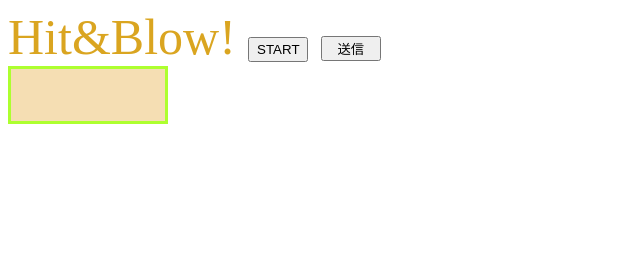
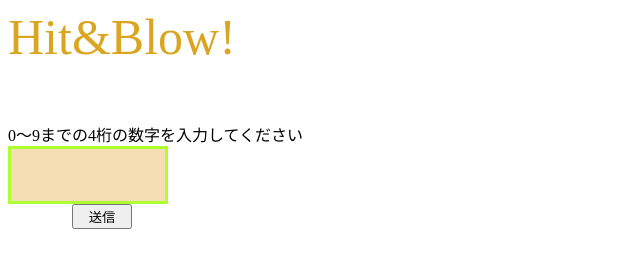
Before and after one commit to kok1219/HitAndBlow, a plain HTML site: page index.html in a window 1280 px wide. Both pictures are taken after a click on the button "START". Shown: the whole page, without its empty margins (0-640 px from the left). Drawn offline with Linux system fonts and the light colour scheme.

Commit message:
displaySet

```diff
--- a/index.html
+++ b/index.html
@@ -18,26 +18,37 @@
     #submit,#startBtn{
         width: 60px;
         height: 25px;
+        justify-content: center;
     }
 
 </style>
 
 <body>
-    <div style = "font-size:50px;color: goldenrod;">
-        Hit&Blow!
-        <button id ="startBtn" onclick = "newGame()">START</button>
-        <button id ="submit" type="submit">送信</button>
-    </div>
-    <input type="number" id="inputArea">
+    <div style = "font-size:50px;color: goldenrod;">Hit&Blow!</div>
+    <p id ="start">スタートを押して4桁のランダムな数字を決定してくだい</p>
+    <div id ="select">0〜9までの4桁の数字を入力してください</div>
+    <input type="number" id="inputArea"><br>
+    <button id ="startBtn" onclick = "newGame()">START</button>
+    <button id ="submit" type="submit">送信</button>
     <div id="outputArea"></div>
 
 
     <script>
         let inputNum = [];
         let queNum = [];
+        let startBtn = document.getElementsByClassName('startBtn');
+
+        document.getElementById("select").style.visibility = "hidden";
+        document.getElementById("submit").style.visibility = "hidden";
+
 
         //スタートボタンクリック時に重複のないランダムな4桁の数字を出力
         function newGame(){
+            document.getElementById("startBtn").style.visibility = "hidden";
+            document.getElementById("start").style.visibility = "hidden";
+            document.getElementById("select").style.visibility = "visible";
+            document.getElementById("submit").style.visibility = "visible";
+
             const numList = ["0","1","2","3","4","5","6","7","8","9"];
             for(let i=0; i<4; i++){
                 let ran = Math.floor(Math.random() * numList.length);
@@ -46,6 +57,7 @@
             }
             console.log(queNum);
         }
+
 
         //数字の桁数と重複の判定
         submit.addEventListener('click', function(){
@@ -57,10 +69,11 @@
             if(digit === 4){
                 let splits = inputNum.split("");
                 let setNum = Array.from(new Set(splits)).length;
+                let count = 0
 
+                count++;
                 console.count(splits);
                 console.log(setNum);
-
 
                 if(setNum < 4){
                     document.getElementById("outputArea").textContent = ("数字は重複しないようにしてください");
@@ -70,7 +83,7 @@
                 document.getElementById("outputArea").textContent = ("数字は4桁で入力してください");
                 return
             }
-
+            document.getElementById("inputArea").value = "";
         });
 
     </script>
```
